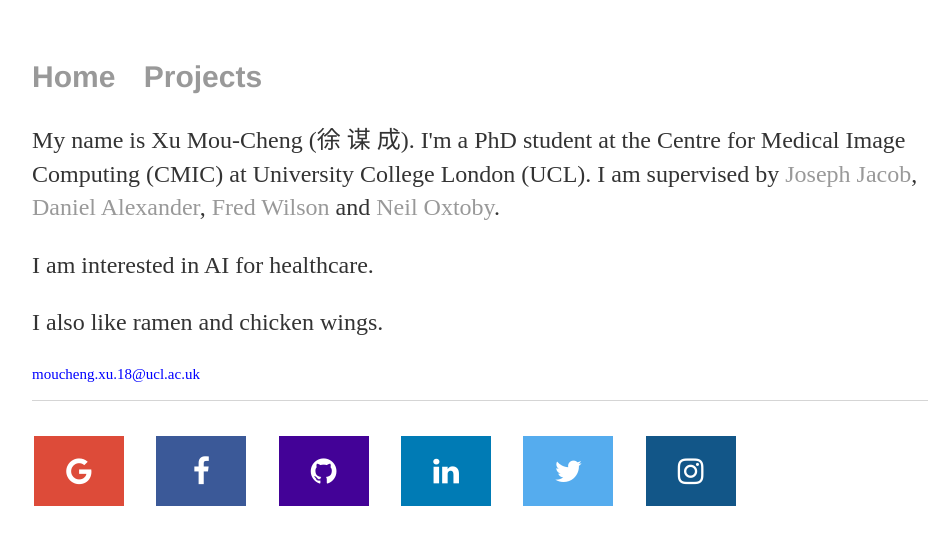
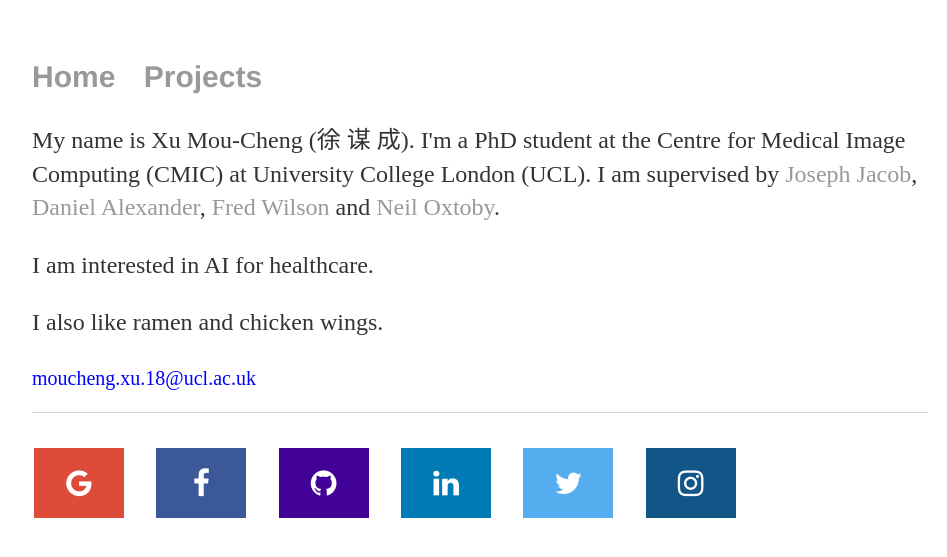
Before and after one commit to moucheng2017/mouchengxu.github.io, a Jekyll site: the page built from index.html, in a window 1280 px wide. Shown: the top 557 px of the page, without its empty margins (160-1107 px from the left). Built offline with Jekyll 4.4.1, drawn with Linux system fonts in a browser that asks for light colours.

Commit message:
Update index.html

```diff
--- a/index.html
+++ b/index.html
@@ -11,6 +11,6 @@
 		<a href="https://scholar.google.com/citations?user=uWfRPHEAAAAJ&hl=en">Neil Oxtoby</a>.</p>
 	<p>I am interested in AI for healthcare.</p>
 	<p>I also like ramen and chicken wings.</p>
-	<p style="color:blue; font-size:15px">moucheng.xu.18@ucl.ac.uk</p>
+	<p style="color:blue; font-size:20px">moucheng.xu.18@ucl.ac.uk</p>
 <!-- 	<img src="gsk.png" alt="gsk logo" width="120" height="100" style="vertical-align:top; float:right"> -->
 </div><!-- /.blurb -->
```
